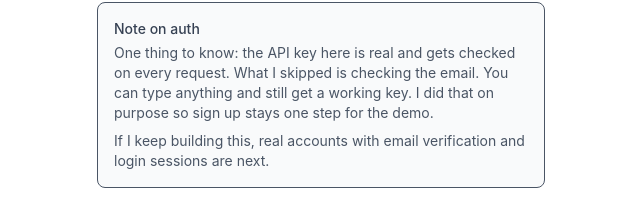
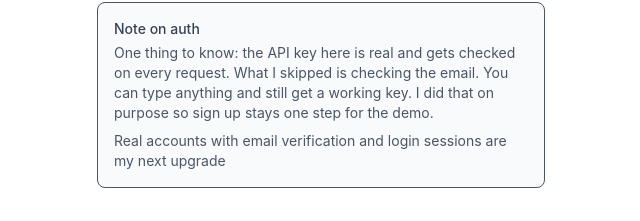
Before and after one commit to Prajwaliscoding/llm-inference-gateway, a React (Vite) app in the folder frontend/: page / in a window 1280 px wide. Both pictures are taken after a click on the button "Get Started". Shown: the part 282-503 px from the top of the page, without its empty margins (319-959 px from the left). Built offline with nearby package versions, Linux system fonts and the light colour scheme; no server answers.

Commit message:
Edited signup page

```diff
--- a/frontend/src/components/SignUpForm.jsx
+++ b/frontend/src/components/SignUpForm.jsx
@@ -109,8 +109,8 @@ export default function SignupForm({ onSignedUp }) {
           one step for the demo.
         </p>
         <p className="mt-2">
-          If I keep building this, real accounts with email verification and
-          login sessions are next.
+          Real accounts with email verification and
+          login sessions are my next upgrade
         </p>
       </div>
     </div>
```
